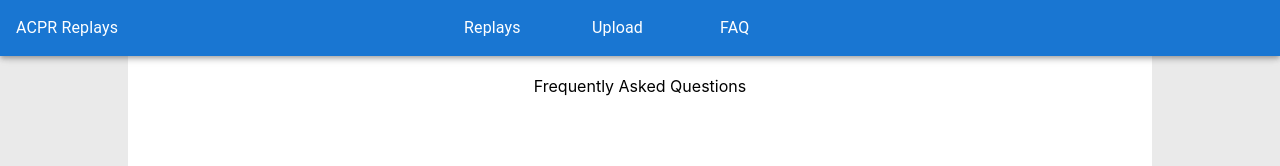
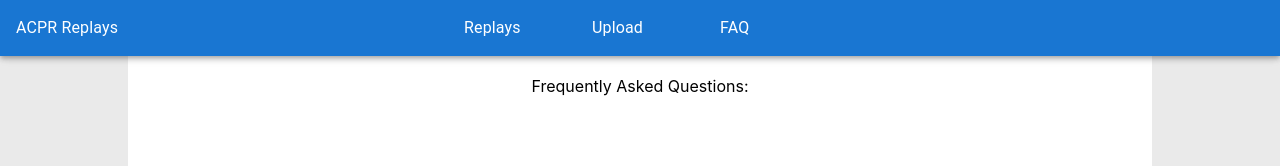
Before and after one commit to J1aw/acpr.frameone.net, a React (Create React App) app: page / in a window 1280 px wide. Both pictures are taken after a click on the item "FAQ". Shown: the top 166 px of the page. Built offline with nearby package versions, Linux system fonts and the light colour scheme.

Commit message:
MOD: triggering rebuild

```diff
--- a/src/Pages/FaqPage/FaqPage.tsx
+++ b/src/Pages/FaqPage/FaqPage.tsx
@@ -4,7 +4,7 @@ import '../../App.css';
 export const FaqPage = () => {
     return (
         <div>
-            Frequently Asked Questions
+            Frequently Asked Questions:
         </div>
     )
 }
```
